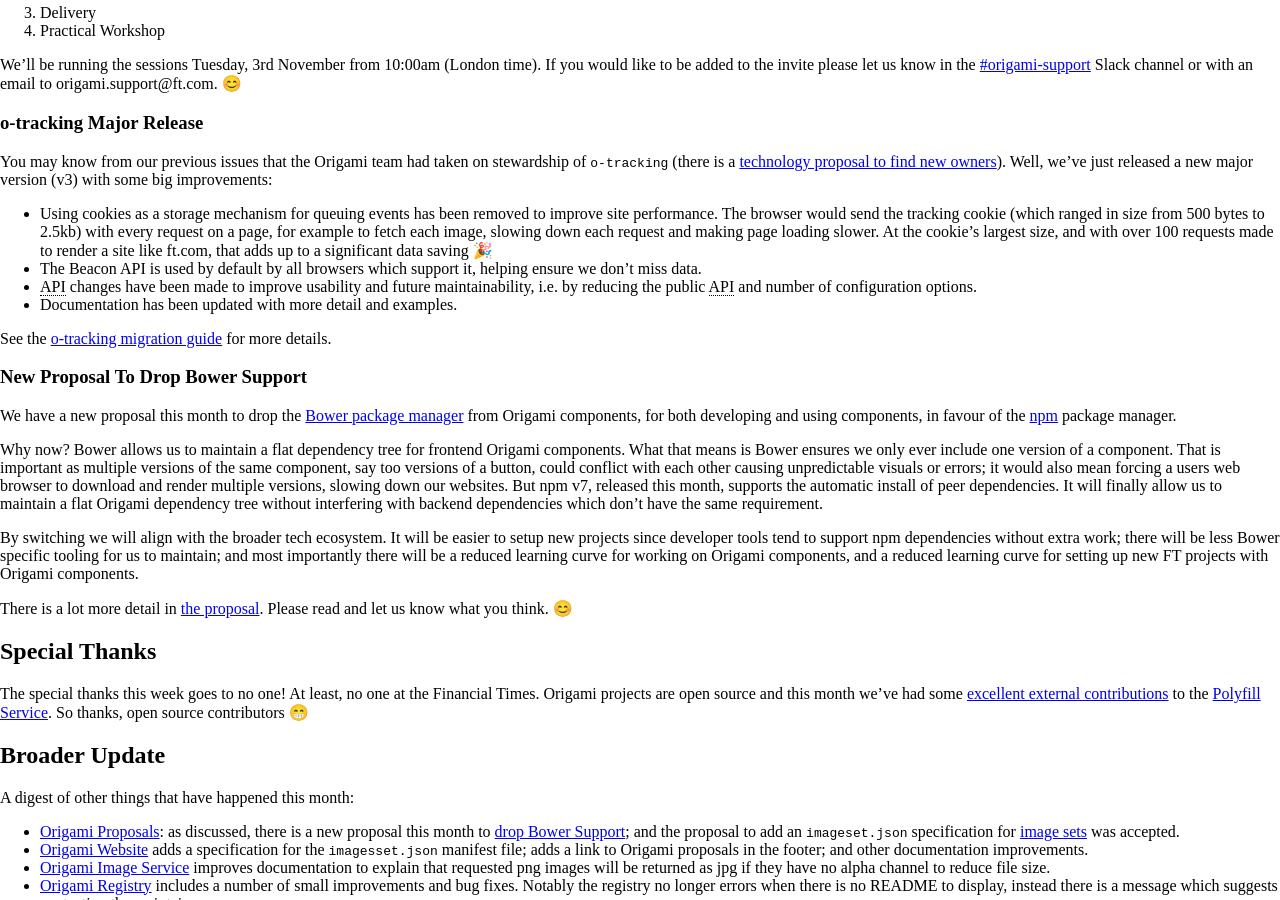
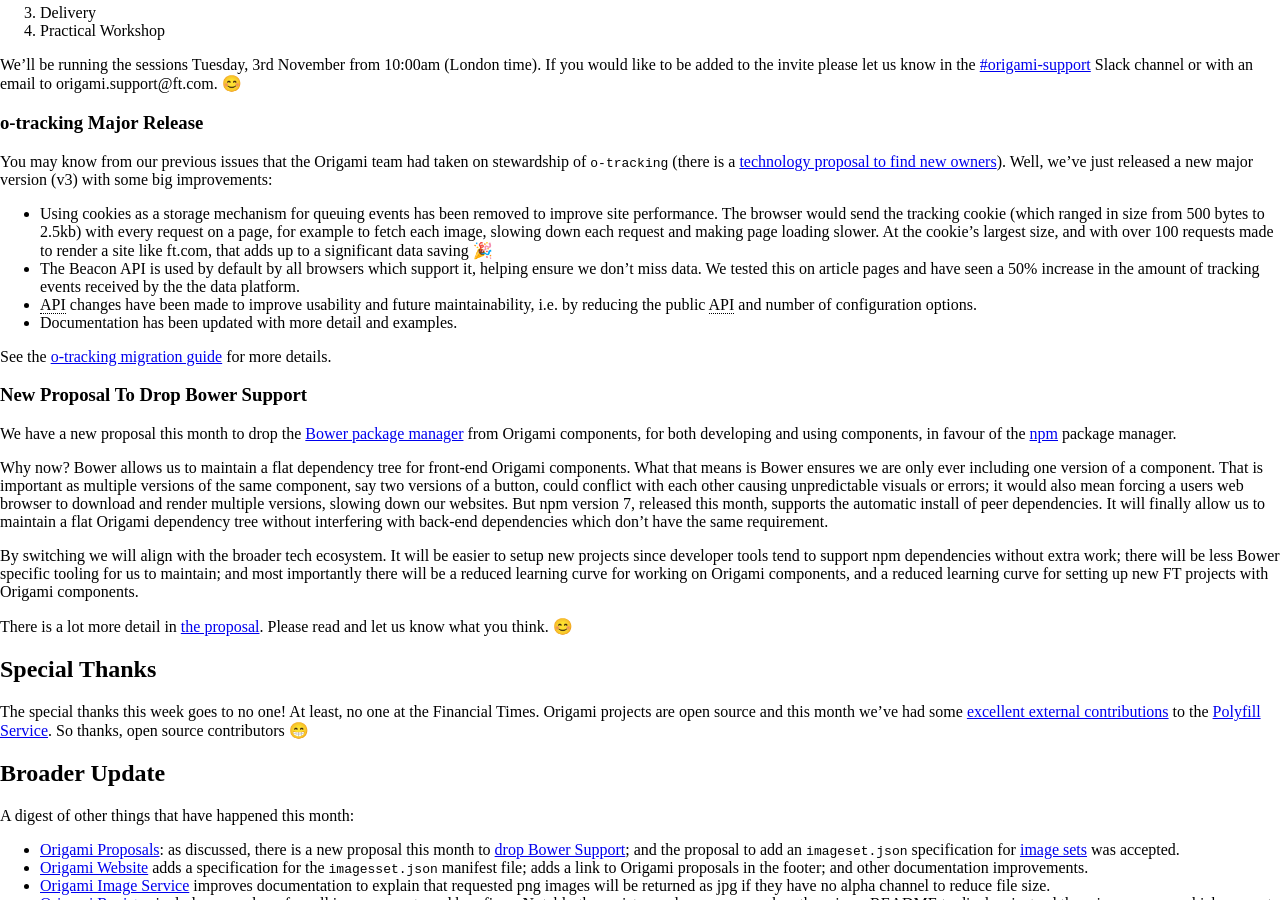
Before and after one commit to Financial-Times/origami-website, a Jekyll site: the page built from _posts/2020-10-28-newsletter.md, in a window 1280 px wide and 900 px high, scrolled down 713 px. Built offline with Jekyll 4.4.1, drawn with Linux system fonts in a browser that asks for light colours; a style sheet for code colours, icons or effects is not loaded.

Commit message:
Apply October newsletter suggestions
Co-authored-by: Jake Champion <me@jakechampion.name>

```diff
--- a/_emails/newsletter-2020-10.html
+++ b/_emails/newsletter-2020-10.html
@@ -40,7 +40,7 @@ We'll be running the sessions Tuesday, 3rd November from 10:00am (London time).
 {% include email/h3.html content="o-tracking Major Release" %} {% capture text %}
 You may know from our previous issues that the Origami team had taken on stewardship of `o-tracking` (there is a [technology proposal to find new owners](https://github.com/Financial-Times/technology-proposals/issues/51)). Well, we've just released a new major version (v3) with some big improvements:
 -  Using cookies as a storage mechanism for queuing events has been removed to improve site performance. The browser would send the tracking cookie (which ranged in size from 500 bytes to 2.5kb) with every request on a page, for example to fetch each image, slowing down each request and making page loading slower. At the cookie's largest size, and with over 100 requests made to render a site like ft.com, that adds up to a significant data saving 🎉
-- The Beacon API is used by default by all browsers which support it, helping ensure we don't miss data.
+- The Beacon API is used by default by all browsers which support it, helping ensure we don't miss data. We tested this on article pages and have seen a 50% increase in the amount of tracking events received by the the data platform.
 - <abbr title="Application programming interface">API</abbr> changes have been made to improve usability and future maintainability, i.e. by reducing the public <abbr title="Application programming interface">API</abbr> and number of configuration options.
 - Documentation has been updated with more detail and examples.
 
@@ -51,7 +51,7 @@ See the [o-tracking migration guide](https://github.com/Financial-Times/o-tracki
 {% include email/h3.html content="New Proposal To Drop Bower Support" %} {% capture text %}
 We have a new proposal this month to drop the [Bower package manager](https://bower.io/) from Origami components, for both developing and using components, in favour of the [npm](https://www.npmjs.com/) package manager.
 
-Why now? Bower allows us to maintain a flat dependency tree for frontend Origami components. What that means is Bower ensures we only ever include one version of a component. That is important as multiple versions of the same component, say too versions of a button, could conflict with each other causing unpredictable visuals or errors; it would also mean forcing a users web browser to download and render multiple versions, slowing down our websites. But npm v7, released this month, supports the automatic install of peer dependencies. It will finally allow us to maintain a flat Origami dependency tree without interfering with backend dependencies which don't have the same requirement.
+Why now? Bower allows us to maintain a flat dependency tree for front-end Origami components. What that means is Bower ensures we are only ever including one version of a component. That is important as multiple versions of the same component, say two versions of a button, could conflict with each other causing unpredictable visuals or errors; it would also mean forcing a users web browser to download and render multiple versions, slowing down our websites. But npm version 7, released this month, supports the automatic install of peer dependencies. It will finally allow us to maintain a flat Origami dependency tree without interfering with back-end dependencies which don't have the same requirement.
 
 By switching we will align with the broader tech ecosystem. It will be easier to setup new projects since developer tools tend to support npm dependencies without extra work; there will be less Bower specific tooling for us to maintain; and most importantly there will be a reduced learning curve for working on Origami components, and a reduced learning curve for setting up new FT projects with Origami components.
 
--- a/_posts/2020-10-28-newsletter.md
+++ b/_posts/2020-10-28-newsletter.md
@@ -38,7 +38,7 @@ We'll be running the sessions Tuesday, 3rd November from 10:00am (London time).
 
 You may know from our previous issues that the Origami team had taken on stewardship of `o-tracking` (there is a [technology proposal to find new owners](https://github.com/Financial-Times/technology-proposals/issues/51)). Well, we've just released a new major version (v3) with some big improvements:
 -  Using cookies as a storage mechanism for queuing events has been removed to improve site performance. The browser would send the tracking cookie (which ranged in size from 500 bytes to 2.5kb) with every request on a page, for example to fetch each image, slowing down each request and making page loading slower. At the cookie's largest size, and with over 100 requests made to render a site like ft.com, that adds up to a significant data saving 🎉
-- The Beacon API is used by default by all browsers which support it, helping ensure we don't miss data.
+- The Beacon API is used by default by all browsers which support it, helping ensure we don't miss data. We tested this on article pages and have seen a 50% increase in the amount of tracking events received by the the data platform.
 - <abbr title="Application programming interface">API</abbr> changes have been made to improve usability and future maintainability, i.e. by reducing the public <abbr title="Application programming interface">API</abbr> and number of configuration options.
 - Documentation has been updated with more detail and examples.
 
@@ -48,7 +48,7 @@ See the [o-tracking migration guide](https://github.com/Financial-Times/o-tracki
 
 We have a new proposal this month to drop the [Bower package manager](https://bower.io/) from Origami components, for both developing and using components, in favour of the [npm](https://www.npmjs.com/) package manager.
 
-Why now? Bower allows us to maintain a flat dependency tree for frontend Origami components. What that means is Bower ensures we only ever include one version of a component. That is important as multiple versions of the same component, say too versions of a button, could conflict with each other causing unpredictable visuals or errors; it would also mean forcing a users web browser to download and render multiple versions, slowing down our websites. But npm v7, released this month, supports the automatic install of peer dependencies. It will finally allow us to maintain a flat Origami dependency tree without interfering with backend dependencies which don't have the same requirement.
+Why now? Bower allows us to maintain a flat dependency tree for front-end Origami components. What that means is Bower ensures we are only ever including one version of a component. That is important as multiple versions of the same component, say two versions of a button, could conflict with each other causing unpredictable visuals or errors; it would also mean forcing a users web browser to download and render multiple versions, slowing down our websites. But npm version 7, released this month, supports the automatic install of peer dependencies. It will finally allow us to maintain a flat Origami dependency tree without interfering with back-end dependencies which don't have the same requirement.
 
 By switching we will align with the broader tech ecosystem. It will be easier to setup new projects since developer tools tend to support npm dependencies without extra work; there will be less Bower specific tooling for us to maintain; and most importantly there will be a reduced learning curve for working on Origami components, and a reduced learning curve for setting up new FT projects with Origami components.
 
```
